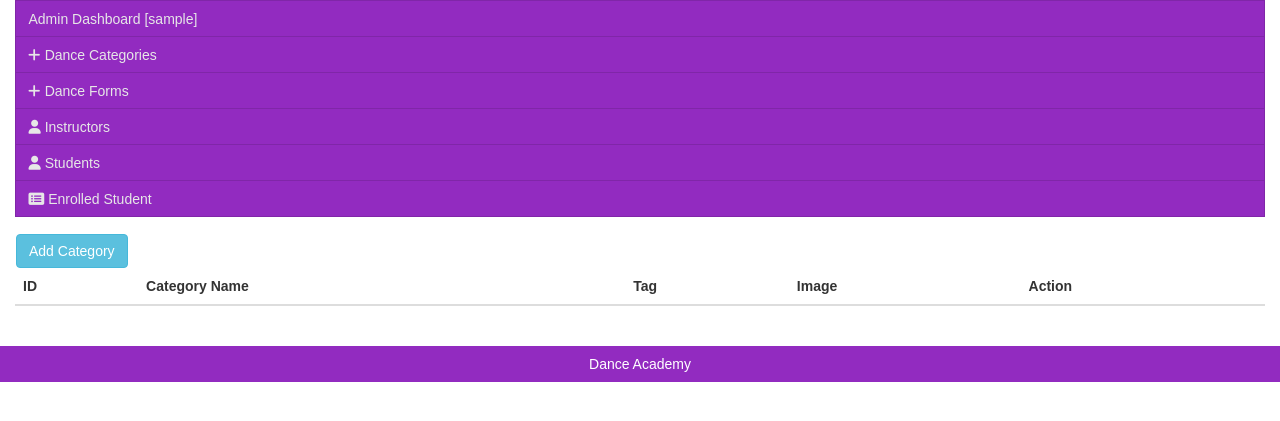
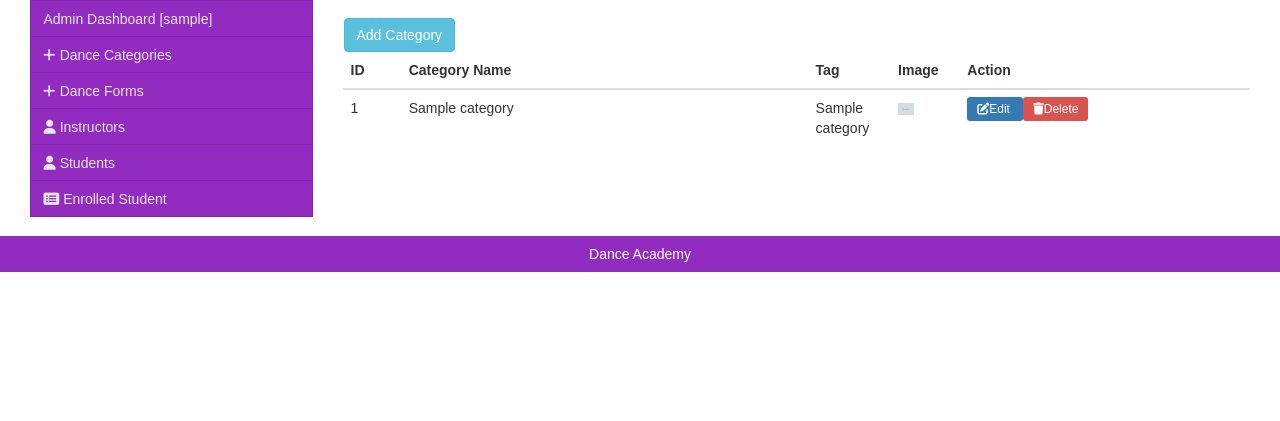
Before and after one commit to siddhantdixit01/Dance-Academy, a PHP site: page /danceAcademy/danceCategories.php in a window 1280 px wide. Shown: the part 52-473 px from the top of the page. Run offline with PHP 8.4, Linux system fonts and the light colour scheme; the visitor is signed in with stand-in values (Sample User, id 1); tables that the repository leaves empty or names only in its code hold one stand-in row (values such as "Sample post"); grey boxes marked "Sample" are stand-in pictures; lists and menus that the app fills with data are empty.

Commit message:
13/03/2022

```diff
--- a/danceCategories.php
+++ b/danceCategories.php
@@ -9,10 +9,10 @@
 ?>
 <?php include('inc/header.php');?>
     <div class="container">
-        <div class="col=md-3">
+        <div class="col-md-3">
             <?php include('sidebar/adminSidebar.php');?>
         </div>
-        <div class="col=md-9" style="">
+        <div class="col-md-9" style="">
             <div class="row" style="margin-left:1px;margin-top:18px;">
                 <a href="" class="btn btn-info" data-toggle="modal" data-target="#exampleModal">
                     Add Category
@@ -30,9 +30,52 @@
                 </thead>
                 <tbody>
                     <?php $sql="SELECT * FROM tbl_dance_categories";
-                        $getCategories=mysqli_query($conn,$sql); ?>
+                        $getCategories=mysqli_query($conn,$sql);
+                        if(mysqli_num_rows($getCategories)>0){
+                            while ($row=mysqli_fetch_assoc($getCategories)) {
+                    ?>
+                                <tr>
+                                    <td style="width:5%;font-size:14px;">
+                                        <?php echo $row['category_id'];?>
+                                    </td>
+                                    <td style="width:35%;font-size:14px;">
+                                        <?php echo $row['category_name'];?>
+                                    </td>
+                                    <td style="width:5%;font-size:14px;">
+                                        <?php echo $row['tag_name'];?>
+                                    </td>
+                                    <td style="width:5%;font-size:14px;" class="image">
+                                        <img src="<?php echo $row['category_image'];?>" alt="Dance"
+                                        style="width:30%;">
+                                    </td>
+                                    <td style="width:25%;" class="actions">
+                                        <a href="" class="btn-sm btn-primary editCategory"
+                                        data-val=<?php echo $row['category_id'];?> data-toggle="modal" data-target="#editCategory">
+                                            <i class="fa fa-edit"></i>Edit
+                                        </a>
+                                        <a href="" class="btn-sm btn-danger editCategory"
+                                        data-val=<?php echo $row['category_id'];?>>
+                                            <i class="fa fa-trash"></i>Delete
+                                        </a>
+                                    </td>
+                                </tr>
+                    <?php
+                            }
+                        }
+                        else {
+                    ?>
+                            <tr>
+                                <td>No categories added yet!</td>
+                            </tr>
+                    <?php
+                        }
+                    ?>
                 </tbody>
             </table>
         </div>
+        <div class="modal fade" id="exampleModal" tabindex="-1" role="dialog" aria-labledby="exampleModalLabel"
+        aria-hidden="true">
+
+        </div>
     </div>
 <?php include('inc/footer.php');?>
```
